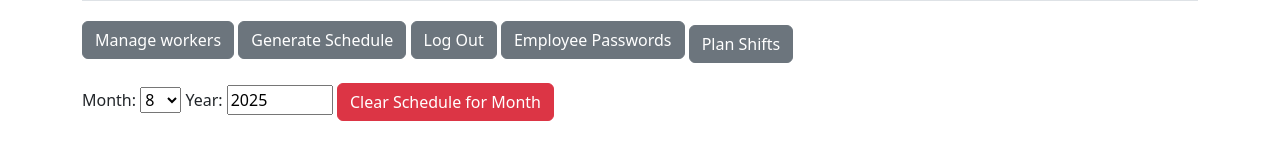
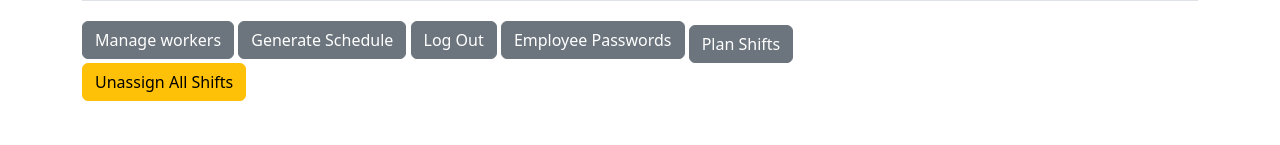
Before and after one commit to charliejb52/GrilGo, a Flask app: page /dashboard/manager?year=2025&month=8 in a window 1280 px wide. Shown: the part 854-999 px from the top of the page. Run offline with Flask 3, Linux system fonts and the light colour scheme; the first user in the database is signed in; data comes from the database, SQL or seed files in the repository.

Commit message:
added shift template system, need to fix anassign button

```diff
--- a/app.py
+++ b/app.py
@@ -1,5 +1,5 @@
 from flask import Flask, render_template, request, redirect, url_for, Blueprint, jsonify
-from models import db, Worker, Shift, User, generate_random_password
+from models import db, Worker, Shift, User, ShiftTemplate, generate_random_password
 import calendar
 from helpers import get_month_range
 from datetime import datetime, date, timedelta
@@ -296,34 +296,22 @@ def add_shift_with_date(date):
 
     return render_template('add_shift_for_date.html', date=date, workers=workers)
 
-@app.route('/clear_month_schedule', methods=['POST'])
+@app.route('/clear_month_schedule/<int:year>/<int:month>', methods=['POST'])
 @login_required
-def clear_month_schedule():
-    if current_user.role != 'manager':
-        flash("Access denied.", "danger")
-        return redirect(url_for('dashboard_manager'))
+def clear_month_schedule(year, month):
+    year = int(year)
+    month = int(month)
+    shifts = Shift.query.filter(
+        extract("year", Shift.date) == year,
+        extract("month", Shift.date) == month
+    ).all()
 
-    month = request.form.get('month', type=int)
-    year = request.form.get('year', type=int)
+    for shift in shifts:
+        shift.user_id = None  # unassign worker
 
-    if not month or not year or month < 1 or month > 12:
-        flash("Invalid month or year.", "danger")
-        return redirect(url_for('dashboard_manager'))
-
-    try:
-        # Delete all shifts for the specified month/year
-        Shift.query.filter(
-            extract('year', Shift.date) == year,
-            extract('month', Shift.date) == month
-        ).delete(synchronize_session=False)
-
-        db.session.commit()
-        flash(f"Schedule cleared for {calendar.month_name[month]} {year}.", "success")
-    except Exception as e:
-        db.session.rollback()
-        flash(f"Error clearing schedule: {str(e)}", "danger")
-
-    return redirect(url_for('dashboard_manager', month=month, year=year))
+    db.session.commit()
+    flash("All shifts have been unassigned for this month.", "info")
+    return redirect(url_for("dashboard_manager"))
 
 @app.route('/generate', methods=['GET', 'POST'])
 def generate():
@@ -406,22 +394,20 @@ def toggle_turn_grill_staff(worker_id):
 @app.route("/plan_schedule/<int:year>/<int:month>", methods=["GET", "POST"])
 def plan_schedule(year, month):
     if request.method == "POST":
-        date_str = request.form["date"]
-        start_time = request.form["start_time"]
-        end_time = request.form["end_time"]
+        shift_date = datetime.strptime(request.form.get("date"), "%Y-%m-%d").date()
+        template_id = request.form.get("template_id")
+        template = ShiftTemplate.query.get(template_id) if template_id else None
 
-        # Parse date + times properly
-        shift_date = datetime.strptime(date_str, "%Y-%m-%d").date()
-        start_dt = datetime.strptime(start_time, "%H:%M").time()
-        end_dt = datetime.strptime(end_time, "%H:%M").time()
+        if template:
+            new_shift = Shift(
+                date=shift_date,
+                start_time=template.start_time,
+                end_time=template.end_time,
+                role_type=template.role_type
+            )
+            db.session.add(new_shift)
+            db.session.commit()
 
-        new_shift = Shift(
-            date=shift_date,
-            start_time=start_dt,
-            end_time=end_dt,
-        )
-        db.session.add(new_shift)
-        db.session.commit()
         return redirect(url_for("plan_schedule", year=year, month=month))
 
     # build calendar days
@@ -445,17 +431,43 @@ def plan_schedule(year, month):
     prev_year = year - 1 if month == 1 else year
     next_year = year + 1 if month == 12 else year
 
+    # ✅ also load available templates for the dropdown
+    templates = ShiftTemplate.query.all()
+
     return render_template(
         "plan_schedule.html",
         year=year,
         month=month,
         days=days,
-        shifts_by_day=shifts_by_day,  # ✅ used by template
+        shifts_by_day=shifts_by_day,
         prev_month=prev_month,
         next_month=next_month,
         prev_year=prev_year,
         next_year=next_year,
+        templates=templates  # pass to template
     )
+
+@app.route("/shift_templates", methods=["GET", "POST"])
+def shift_templates():
+    if request.method == "POST":
+        name = request.form.get("name")
+        start_time = request.form.get("start_time")
+        end_time = request.form.get("end_time")
+        role_type = request.form.get("role_type", "normal")
+
+        template = ShiftTemplate(
+            name=name,
+            start_time=datetime.strptime(start_time, "%H:%M").time(),
+            end_time=datetime.strptime(end_time, "%H:%M").time(),
+            role_type=role_type
+        )
+        db.session.add(template)
+        db.session.commit()
+        return redirect(url_for("shift_templates"))
+
+    templates = ShiftTemplate.query.all()
+    return render_template("shift_templates.html", templates=templates, now=date.today())
+
 
 print(app.url_map)
 
--- a/templates/manager_calendar.html
+++ b/templates/manager_calendar.html
@@ -85,18 +85,8 @@
 <a href="{{ url_for('view_passwords') }}" class="btn btn-secondary">Employee Passwords</a>
 <a href="{{ url_for('plan_schedule', month=month, year=year) }}" class="btn btn-secondary mt-2">Plan Shifts</a>
 
-<form action="{{ url_for('clear_month_schedule') }}" method="POST" style="margin-top: 20px;">
-    <label for="month">Month:</label>
-    <select name="month" id="month">
-        {% for m in range(1, 13) %}
-            <option value="{{ m }}" {% if m == month %}selected{% endif %}>{{ m }}</option>
-        {% endfor %}
-    </select>
-
-    <label for="year">Year:</label>
-    <input type="number" name="year" id="year" value="{{ year }}" min="2023" max="2100">
-
-    <button type="submit" class="btn btn-danger">Clear Schedule for Month</button>
+<form method="POST" action="{{ url_for('clear_month_schedule', year=year, month=month) }}">
+    <button type="submit" class="btn btn-warning">Unassign All Shifts</button>
 </form>
 
 {% endblock %}
```
Also changed, not shown: migrations/versions/07594d4c7f22_add_shift_template.py (added, +35 -0 lines), models.py (+8 -0 lines), templates/plan_schedule.html (+6 -7 lines), templates/shift_templates.html (added, +27 -0 lines), instance/schedule.db.
